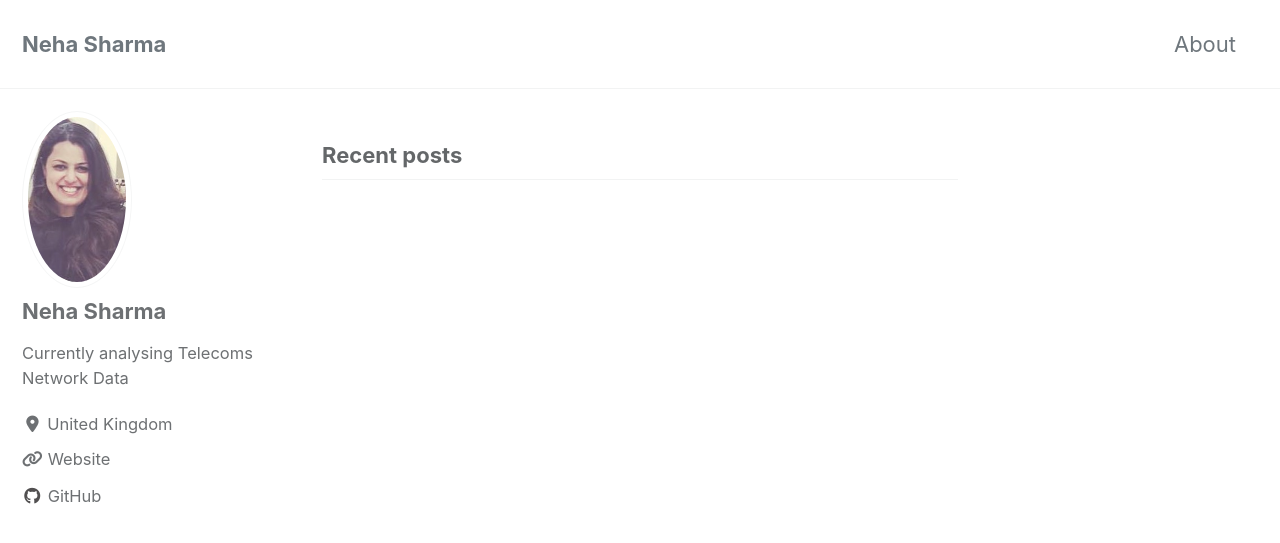
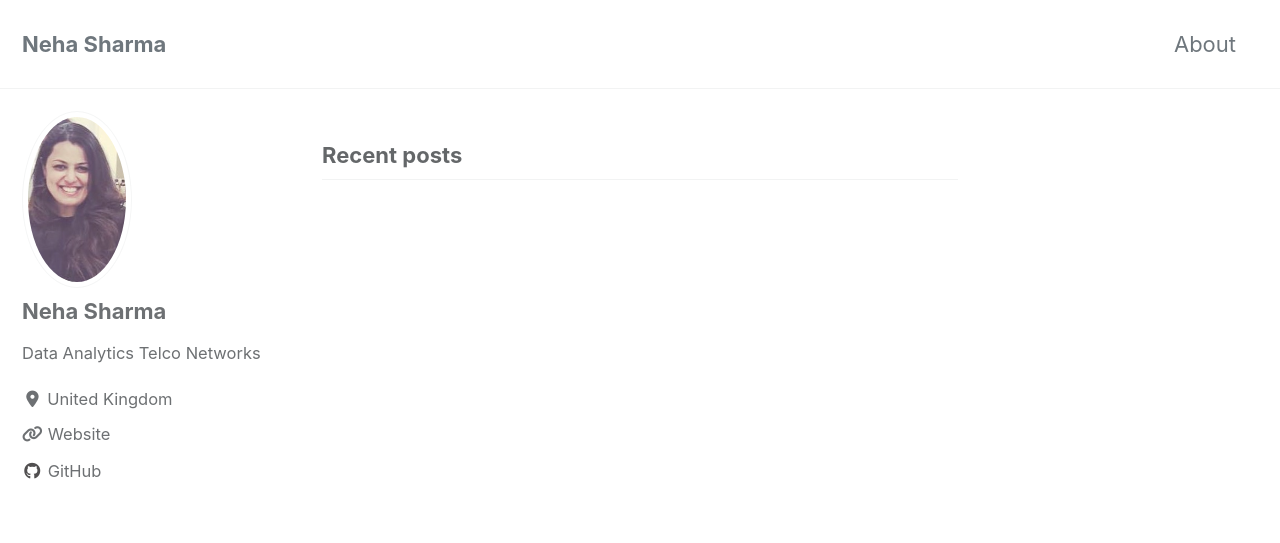
Before and after one commit to ns3115neha/ns3115neha.github.io, a Jekyll site: the page built from index.html, in a window 1280 px wide and 900 px high. Shown: the top 543 px of the window. Built offline with Jekyll 4.4.1, drawn with Linux system fonts in a browser that asks for light colours; cached includes are drawn as plain includes; nearby versions of some CDN libraries; the list of posts is cut into pages by our own code.

Commit message:
Update _config.yml

```diff
--- a/_config.yml
+++ b/_config.yml
@@ -95,7 +95,7 @@ analytics:
 author:
   name             : "Neha Sharma"
   avatar           : "/images/neha_jp.jpg"
-  bio              : "Currently analysing Telecoms Network Data "
+  bio              : "Data Analytics Telco Networks"
   location         : "United Kingdom"
   email            :
   links:
```
